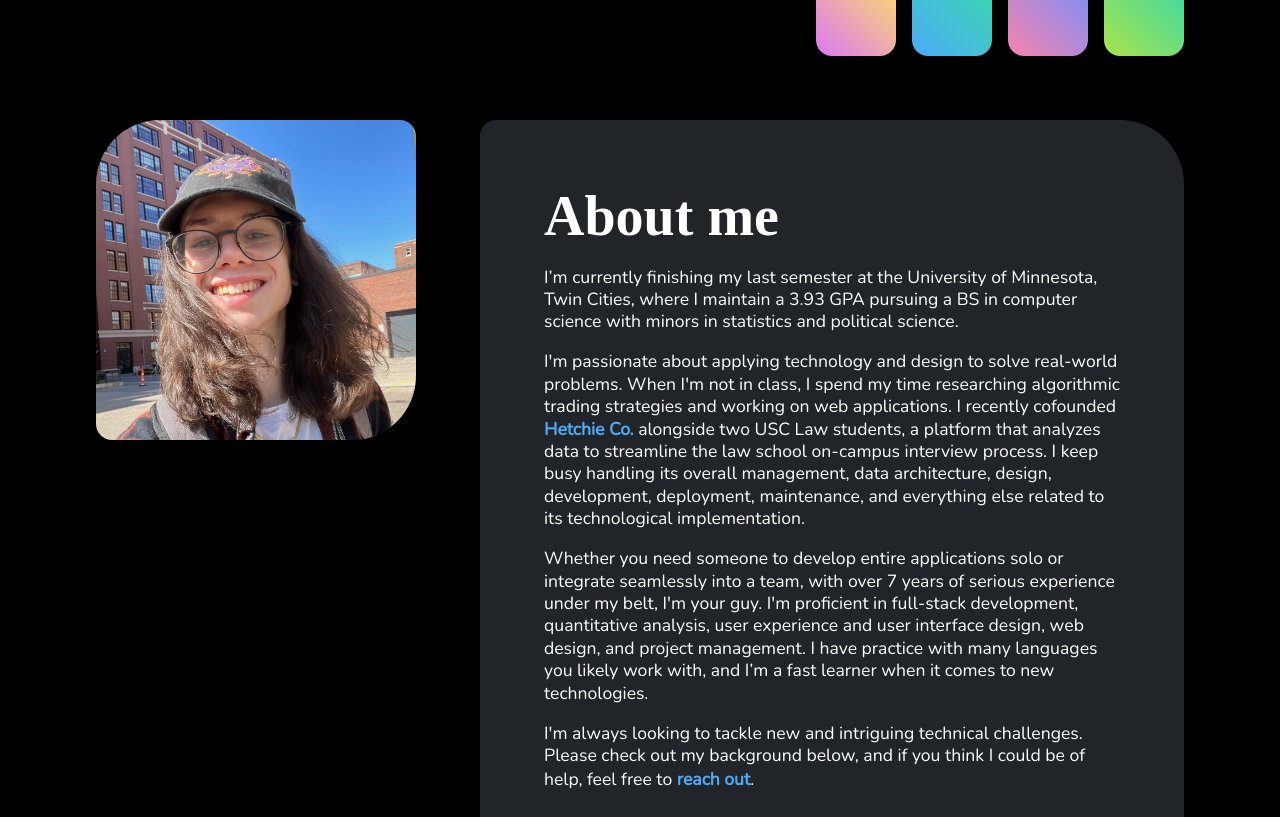
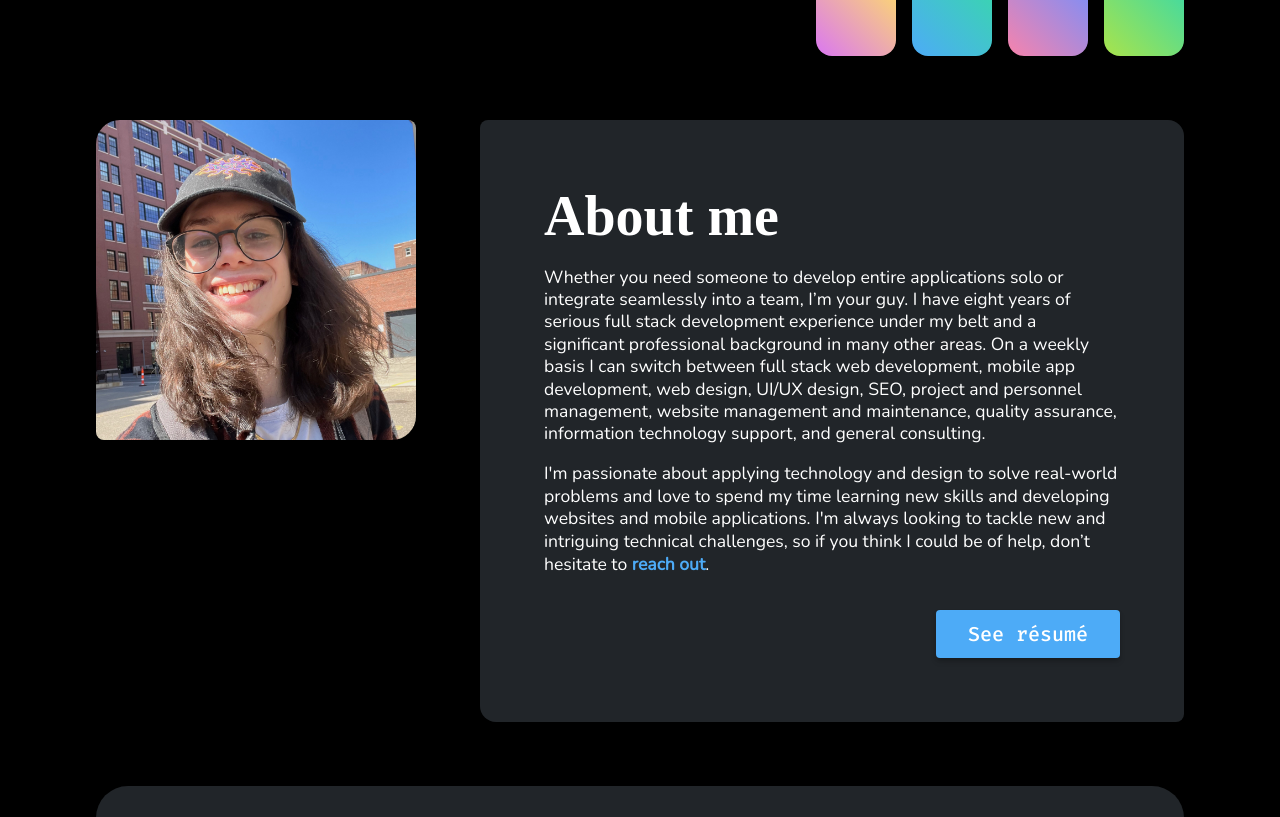
Before and after one commit to leojalfred/portfolio, a React (Create React App) app: page / in a window 1280 px wide. Shown: the part 440-1257 px from the top of the page. Built offline with nearby package versions, Linux system fonts and the light colour scheme; a small style sheet from the web is missing; a web font is replaced by a local one.

Commit message:
Updates bio

```diff
--- a/src/components/Bio.js
+++ b/src/components/Bio.js
@@ -13,37 +13,21 @@ export default function Bio({ bio, contact }) {
       <div className="bio__text">
         <h2 className="bio__heading">About me</h2>
         <p>
-          I’m currently finishing my last semester at the University of
-          Minnesota, Twin Cities, where I maintain a 3.93 GPA pursuing a BS in
-          computer science with minors in statistics and political science.
+          Whether you need someone to develop entire applications solo or
+          integrate seamlessly into a team, I’m your guy. I have eight years of
+          serious full stack development experience under my belt and a
+          significant professional background in many other areas. On a weekly
+          basis I can switch between full stack web development, mobile app
+          development, web design, UI/UX design, SEO, project and personnel
+          management, website management and maintenance, quality assurance,
+          information technology support, and general consulting.
         </p>
         <p>
           I'm passionate about applying technology and design to solve
-          real-world problems. When I'm not in class, I spend my time
-          researching algorithmic trading strategies and working on web
-          applications. I recently cofounded{' '}
-          <a href="https://www.hetchie.com/" target="_blank" rel="noreferrer">
-            Hetchie Co.
-          </a>{' '}
-          alongside two USC Law students, a platform that analyzes data to
-          streamline the law school on-campus interview process. I keep busy
-          handling its overall management, data architecture, design,
-          development, deployment, maintenance, and everything else related to
-          its technological implementation.
-        </p>
-        <p>
-          Whether you need someone to develop entire applications solo or
-          integrate seamlessly into a team, with over 7 years of serious
-          experience under my belt, I'm your guy. I'm proficient in full-stack
-          development, quantitative analysis, user experience and user interface
-          design, web design, and project management. I have practice with many
-          languages you likely work with, and I’m a fast learner when it comes
-          to new technologies.
-        </p>
-        <p>
-          I'm always looking to tackle new and intriguing technical challenges.
-          Please check out my background below, and if you think I could be of
-          help, feel free to{' '}
+          real-world problems and love to spend my time learning new skills and
+          developing websites and mobile applications. I'm always looking to
+          tackle new and intriguing technical challenges, so if you think I
+          could be of help, don’t hesitate to{' '}
           <button className="bio__contact" onClick={scrollTo(contact)}>
             reach out
           </button>
--- a/src/components/Bio.scss
+++ b/src/components/Bio.scss
@@ -37,7 +37,7 @@
   &__resume {
     background-color: $blue;
     border: none;
-    border-radius: 2rem;
+    border-radius: 0.25rem;
     color: white;
     display: inline-block;
     font-family: $fira-mono;
@@ -53,6 +53,7 @@
     &:hover {
       color: white;
       background-color: $pink;
+      transform: translateY(-0.1rem);
       @include button-shadow($pink);
     }
 
@@ -77,13 +78,13 @@
     }
 
     &__image {
-      border-radius: 4rem 1rem;
+      border-radius: 1.5rem 0.5rem;
       display: inline-block;
       width: 20rem;
     }
 
     &__text {
-      border-radius: 1rem 4rem;
+      border-radius: 0.5rem 1rem;
     }
   }
 }
```
